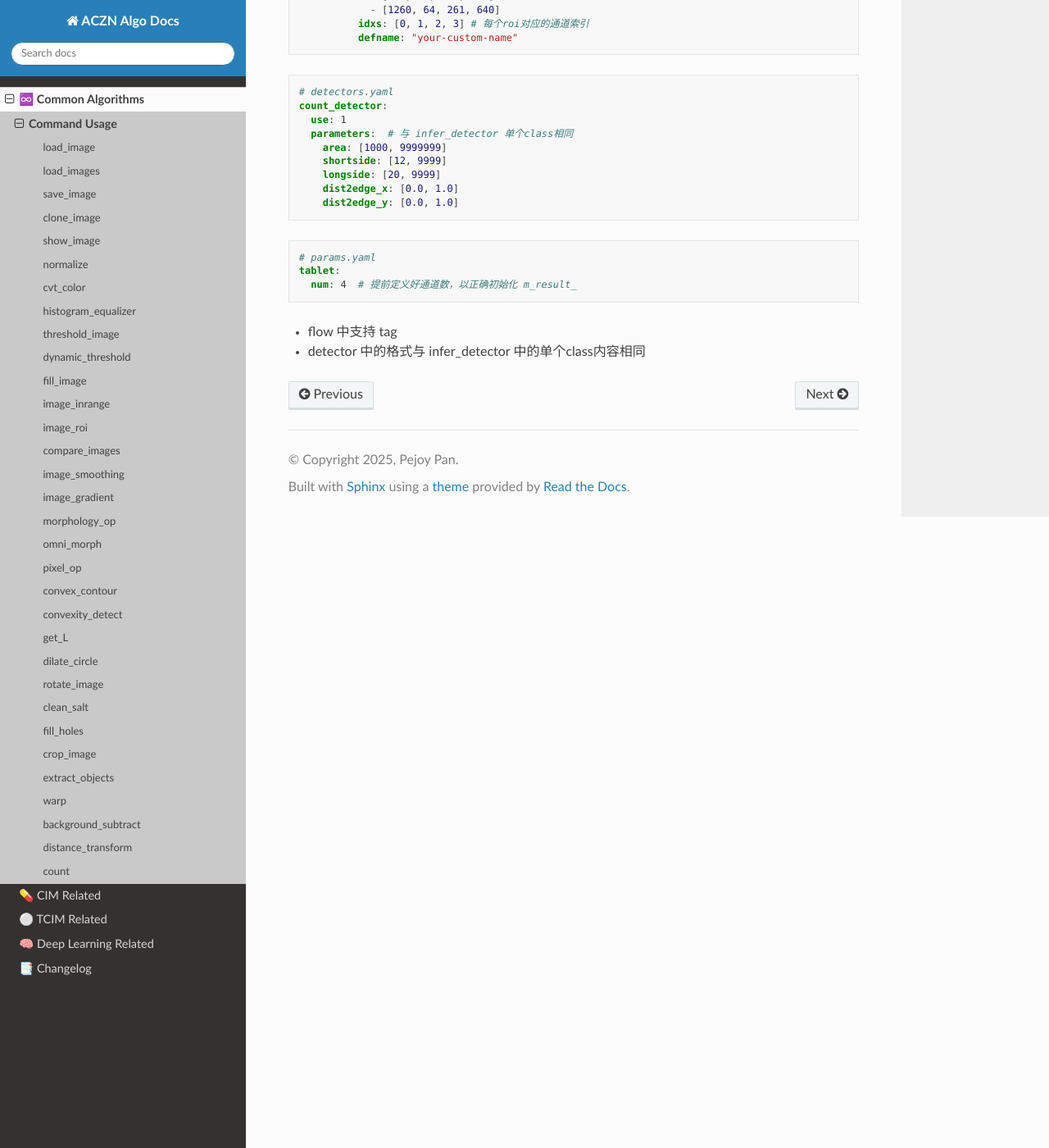
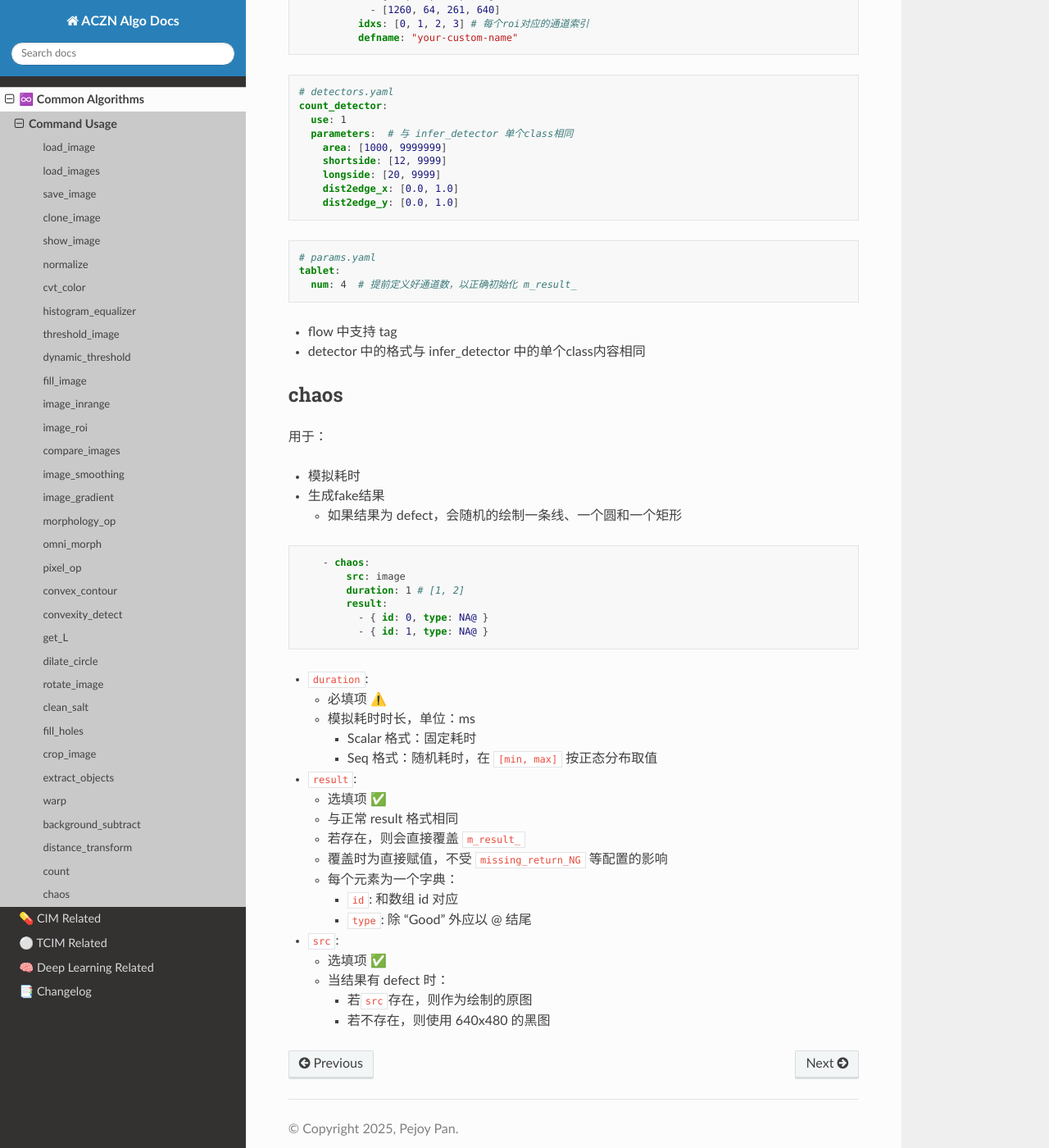
Before and after one commit to pejoypan/aczn-algo-docs, a Sphinx documentation site: the page built from docs/source/common/command-docs.md, in a window 1280 px wide and 1400 px high, scrolled down 14502 px. Shown: the whole window at 82% size. Built offline with Sphinx 7.4.7 and the Read the Docs theme 3.1.0, drawn with Linux system fonts in a browser that asks for light colours.

Commit message:
add docs for chaos command

````diff
--- a/docs/source/common/command-docs.md
+++ b/docs/source/common/command-docs.md
@@ -647,3 +647,39 @@ tablet:
 
 - flow 中支持 tag
 - detector 中的格式与 infer_detector 中的单个class内容相同
+
+
+## chaos
+
+用于：
+- 模拟耗时
+- 生成fake结果
+  - 如果结果为 defect，会随机的绘制一条线、一个圆和一个矩形
+
+```yaml
+    - chaos:
+        src: image
+        duration: 1 # [1, 2]
+        result:
+          - { id: 0, type: NA@ }
+          - { id: 1, type: NA@ }
+```
+
+- `duration`:
+  - 必填项 ⚠️
+  - 模拟耗时时长，单位：ms
+    - Scalar 格式：固定耗时
+    - Seq 格式：随机耗时，在 `[min, max]` 按正态分布取值
+- `result`:
+  - 选填项 ✅
+  - 与正常 result 格式相同
+  - 若存在，则会直接覆盖 `m_result_`
+  - 覆盖时为直接赋值，不受 `missing_return_NG` 等配置的影响
+  - 每个元素为一个字典：
+    - `id`: 和数组 id 对应
+    - `type`: 除 "Good" 外应以 @ 结尾
+- `src`:
+  - 选填项 ✅
+  - 当结果有 defect 时：
+    - 若`src`存在，则作为绘制的原图
+    - 若不存在，则使用 640x480 的黑图
````
